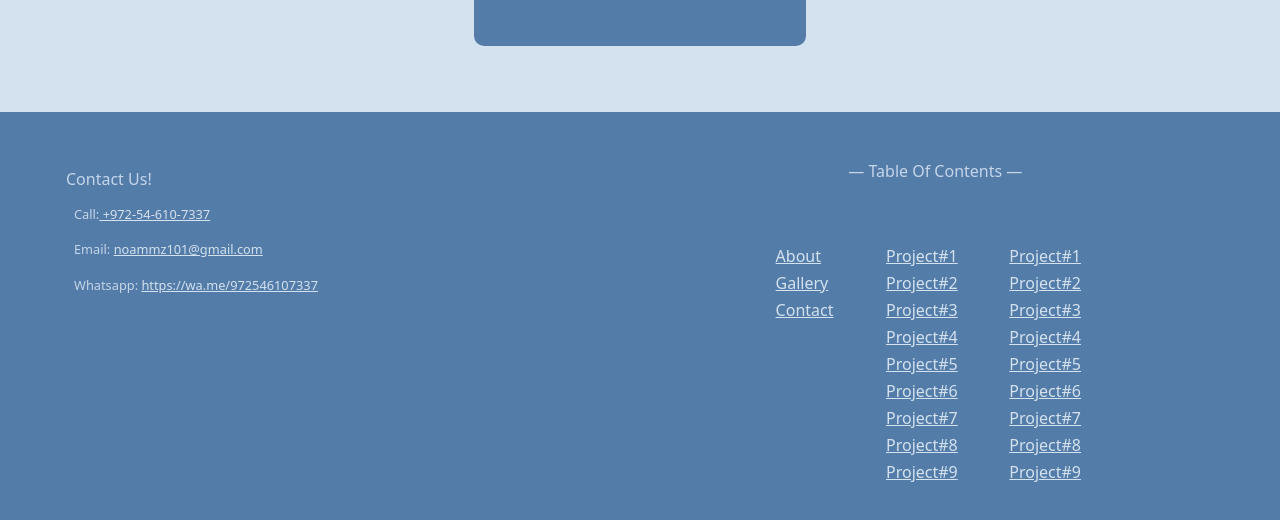
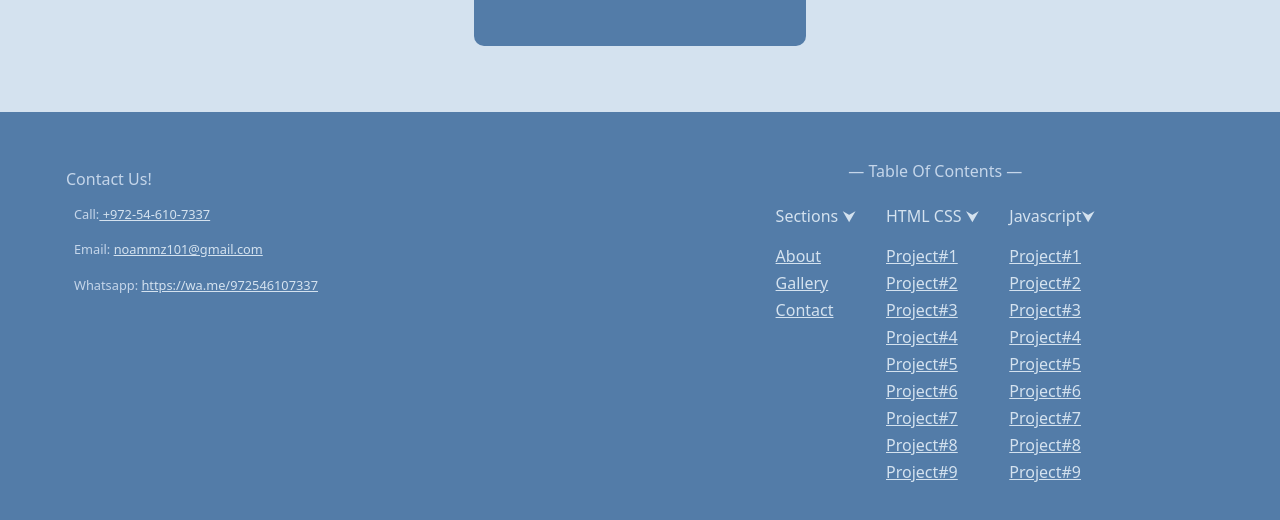
Before and after one commit to Noam-Moskowitz/Portfolio, a plain HTML site: page index.html in a window 1280 px wide. Shown: the part 2968-3488 px from the top of the page. Drawn offline with nearby package versions, Linux system fonts and the light colour scheme.

Commit message:
Update style.css

```diff
--- a/style/style.css
+++ b/style/style.css
@@ -315,7 +315,7 @@ body {
 }
 
 .tHead {
-    color: var(--primaryColor3);
+    color: var(--primaryColor4);
 }
 #projectPreview{
     display: none;
```
